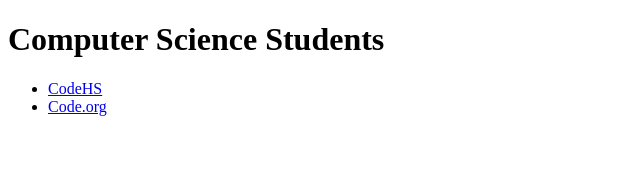
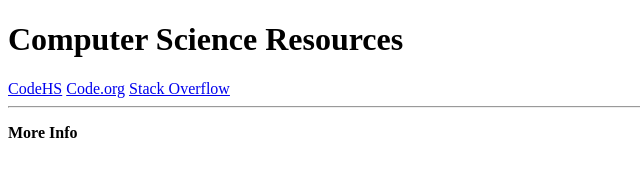
Before and after one commit to tammiramsey/student_challenges, a plain HTML site: page HTML_challenge_1.html in a window 1280 px wide. Shown: the whole page, without its empty margins (0-640 px from the left). Drawn offline with Linux system fonts and the light colour scheme.

Commit message:
finished building the student challenge

```diff
--- a/HTML_challenge_1.html
+++ b/HTML_challenge_1.html
@@ -3,24 +3,29 @@
 <!--Instructions: Change the formatting of the code below to match these instructions:
 1. Change the h1 to a color you like
 2. Make the h1 font size 48px
-3. Underline the h1
+3. Put the links into a list
 4. Make the h1 font weight thin
-5. Add an image of a student coding-->
+5. Add an image of a student coding after the paragraph of more info\
+6. Add correct citations for the photo you've found-->
 
     <title>
     HTML Challenge 1
     </title>
 
     <body>
-        <h1>Computer Science Students</h1>
-            <ul>
-                <li>
-                    <a href="https://www.codehs.com" target="_blank">CodeHS</a>
-                </li>
-                <li>
-                    <a href="https://wwww.code.org" target="_blank">Code.org</a>
-                </li>
-            </ul>
+        <h1>Computer Science Resources</h1>
+
+        <a href="https://www.codehs.com" target="_blank">CodeHS</a>
+        <a href="https://wwww.code.org" target="_blank">Code.org</a>
+        <a href="https://wwww.https://stackoverflow.com/" target="_blank">Stack Overflow</a>
+
+        <hr>
+
+        <p>
+            <strong>
+                More Info
+            </strong>
+        </p>
     </body>
 
 </html>
```
